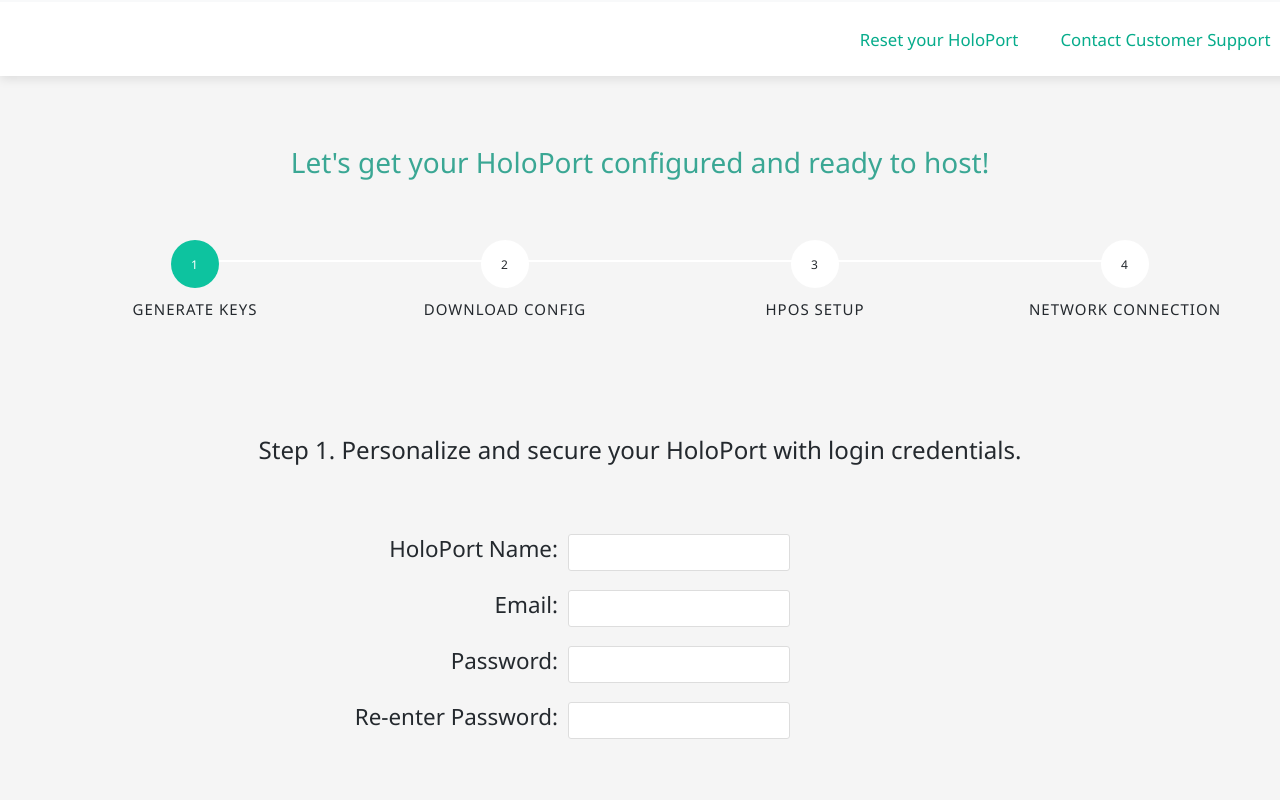
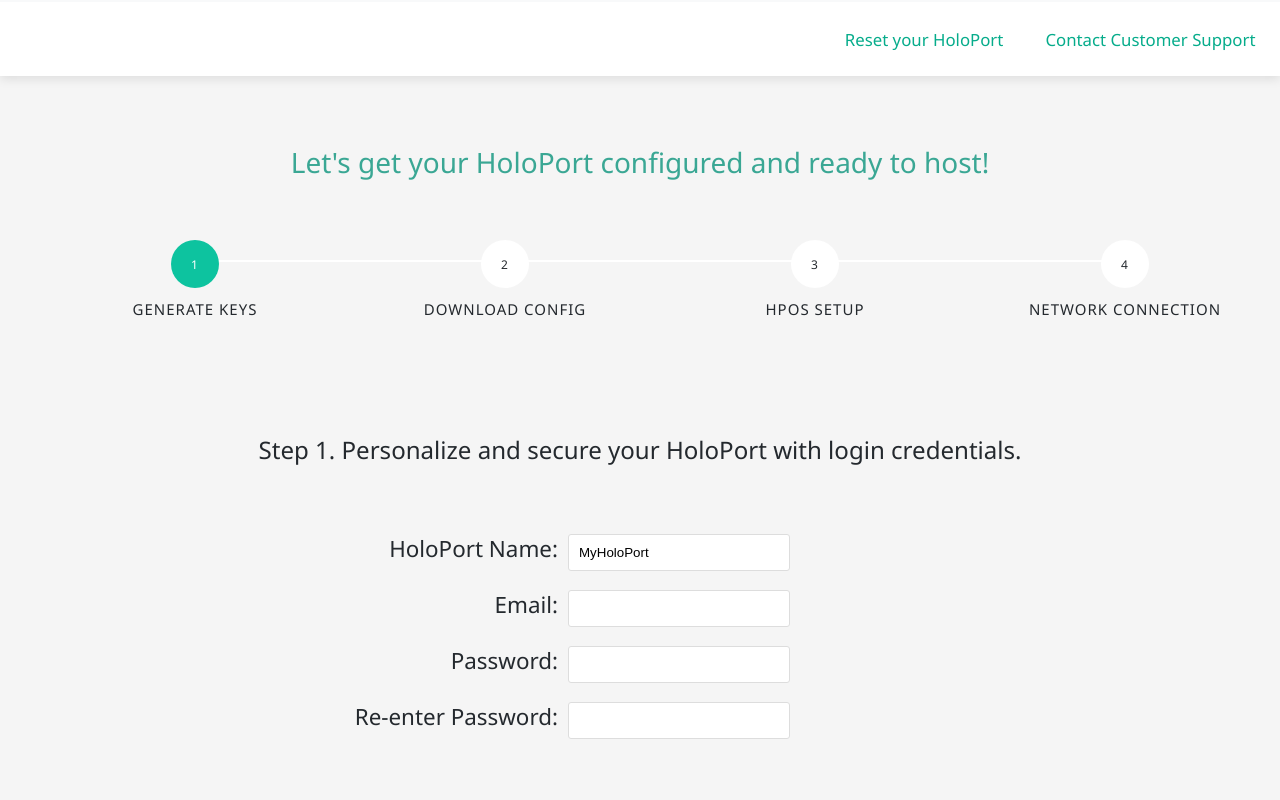
Before and after one commit to Holo-Host/hpos-config, a website built with webpack: page generate-web/index.html in a window 1280 px wide. Both pictures are taken after a click on the button "Get Started!". Shown: the top 800 px of the page. Built offline with nearby package versions, Linux system fonts and the light colour scheme.

Commit message:
fix css and add default device_name

```diff
--- a/generate-web/index.html
+++ b/generate-web/index.html
@@ -61,7 +61,7 @@
         </div>
         <div class="stepBox step1 input-wrapper">
             <ul class="input-group">
-                <li class='input-item'><label class='input-item-label'>HoloPort Name:</label><input id="device-name" name="device-name" type="text"/></li>
+                <li class='input-item'><label class='input-item-label'>HoloPort Name:</label><input id="device-name" name="device-name" type="text" value="MyHoloPort"/></li>
                 <li class='input-item'><label class='input-item-label'>Email:</label><input id="email" name="email" type="text"/></li>
                 <li class='input-item'><label class='input-item-label'>Password:</label><input id="password" name="password" type="password"/></li>
                 <li class='input-item'><label class='input-item-label'>Re-enter Password:</label><input id="password-check" name="password-check" type="password"/></li>
@@ -86,7 +86,7 @@
         <div class="stepBox step4">
             <p class="paragraph-text">Check your email for a link to verify your email address, <span class="bold" id="emailPlaceholder"></span>, and connect your HoloPort to the Holo network. The confirmation link in an email will take you to your HoloPort Admin Panel.</p>
             <div>
-              <p class='disclaimer'>*If you don't receive an email after 5 mintues, please reah out ot Customer Service.</p>
+              <p class='disclaimer'>*If you don't receive an email after 5 mintues, please reach out ot Customer Service.</p>
             </div>
         </div>
         <div id="fixed-overlay-error">
--- a/generate-web/style.css
+++ b/generate-web/style.css
@@ -8,6 +8,7 @@
 body {
   box-sizing: border-box;
   margin: 0;
+  padding-bottom: 3em;
   background-color: #f5f5f5;
 }
 
@@ -29,7 +30,7 @@
 
 .nav-wrapper {
   padding: .25rem;
-  margin: 0px -15px 1rem 0px;
+  margin: 0 0 1rem 0;
   border: solid #f8f9fa;
   border-width: .2rem 0 0;
   background: #FFFFFF;
```
